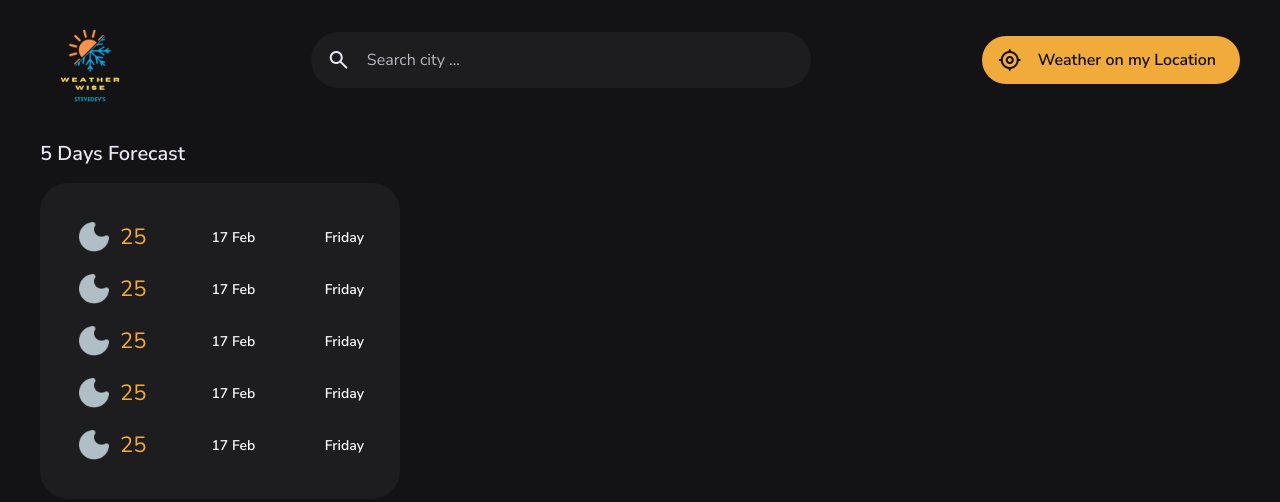
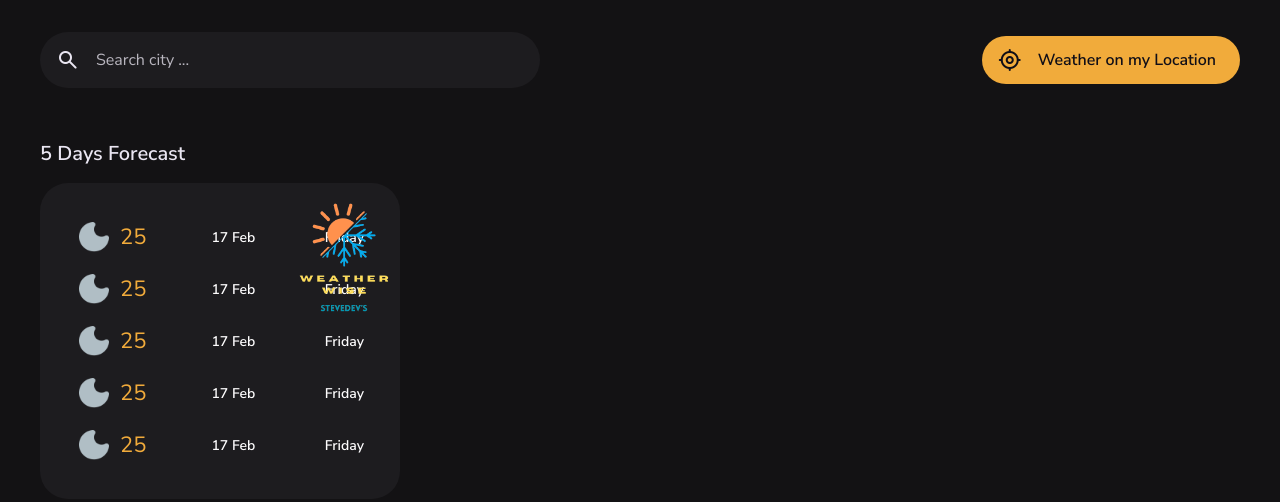
Before and after one commit to Valiantic/Weather-Wise, a plain HTML site: page index.html in a window 1280 px wide. Drawn offline with Linux system fonts and the light colour scheme.

Commit message:
Update style.css

```diff
--- a/assets/css/style.css
+++ b/assets/css/style.css
@@ -931,9 +931,11 @@ article.container {
   display: none;
 }
 
-.logo img {
-  width:150px;
-  max-width: 100px;
+.logo{
+   position: absolute;
+  top: 145%;
+  left: 21%;
+
 }
 
 /* .logo {
```
